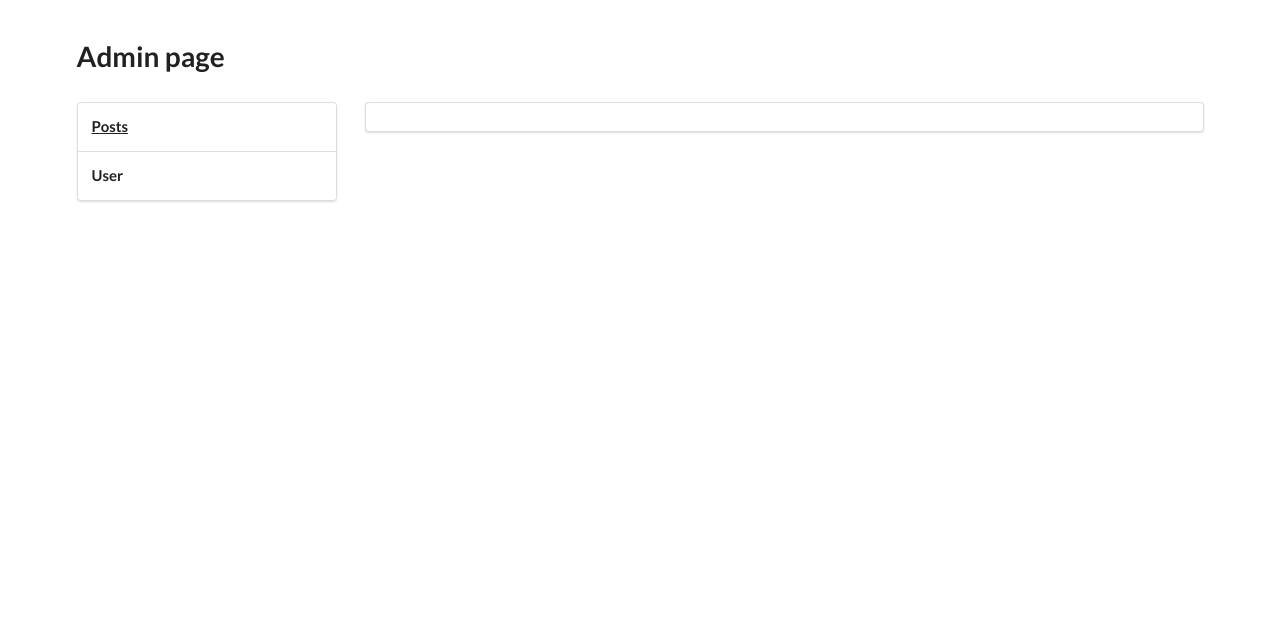
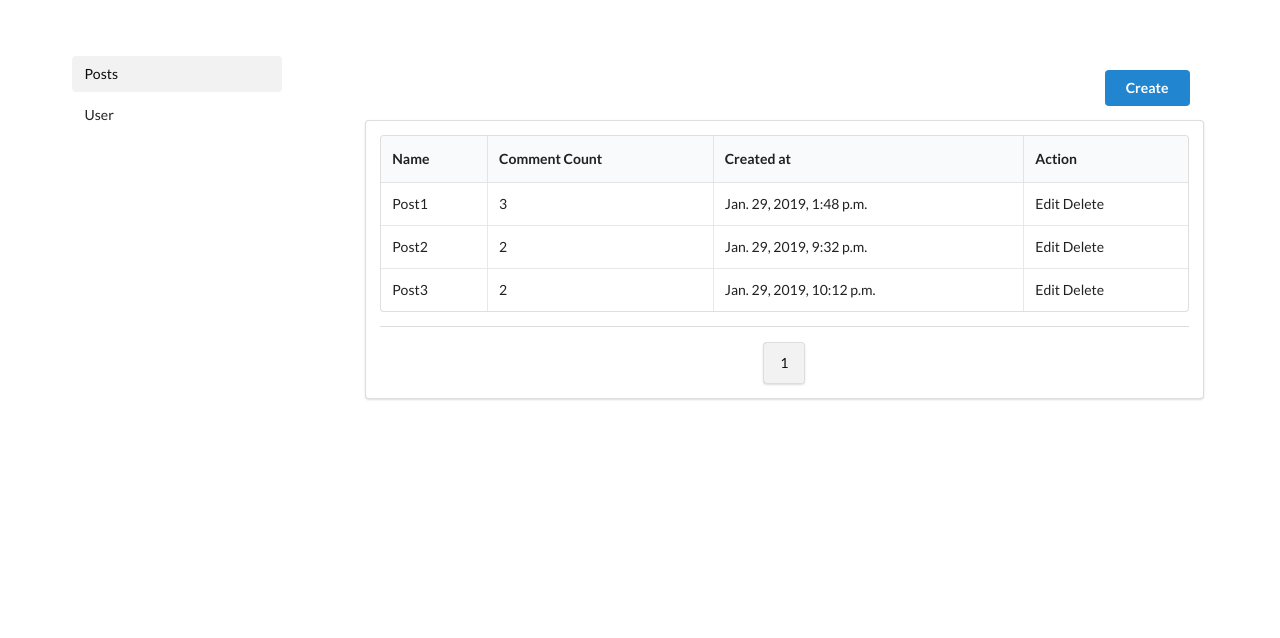
Before and after one commit to jasonsebastian/su-entry-task, a Django app: page /blogs/admin/posts in a window 1280 px wide. Shown: the top 638 px of the page. Run offline with Django 3.2, Linux system fonts and the light colour scheme; a user stored in the database is signed in; data comes from the database, SQL or seed files in the repository; both versions use the stored data as it was after the commit.

Commit message:
Create pagination for admin_posts

```diff
--- a/blogs/templates/base_admin.html
+++ b/blogs/templates/base_admin.html
@@ -13,26 +13,22 @@
 </head>
 <body>
 <div class="ui grid container">
-  <a class="ui huge header" href="{% url 'blogs:admin' %}">Admin page</a>
-  <div class="row">
+  {#  <a class="ui huge header" href="{% url 'blogs:admin' %}">Admin page</a>#}
   <div class="four wide column">
-      <div class="ui segments">
     {% block nav %}
     {% endblock %}
   </div>
-    </div>
   <div class="twelve wide column">
     <div class="row">
-        <div class="right aligned column">
+      <div class="ui basic clearing segment">
         {% block button %}
         {% endblock %}
       </div>
     </div>
     <div class="row">
       <div class="ui segment">
-          {% block user %}
+        {% block table %}
         {% endblock %}
-        </div>
       </div>
     </div>
   </div>
--- a/blogs/templates/blogs/admin_posts.html
+++ b/blogs/templates/blogs/admin_posts.html
@@ -1,10 +1,67 @@
 {% extends 'base_admin.html' %}
 
 {% block nav %}
-  <div class="ui segment">
-    <a class="ui small header"><u>Posts</u></a>
-  </div>
-  <div class="ui segment">
-    <a class="ui small header" href="{% url 'blogs:admin_user' %}">User</a>
+  <div class="ui secondary vertical menu">
+    <a class="active item">Posts</a>
+    <a class="item" href="{% url 'blogs:admin_user' %}">User</a>
   </div>
 {% endblock %}
+
+{% block button %}
+  <button class="ui right floated primary button">Create</button>
+{% endblock %}
+
+{% block table %}
+  <table class="ui unstackable celled table">
+    <thead>
+    <tr>
+      <th>Name</th>
+      <th>Comment Count</th>
+      <th>Created at</th>
+      <th>Action</th>
+    </tr>
+    </thead>
+    <tbody>
+    {% for post in posts %}
+      <tr>
+        <td data-label="Name">{{ post.post_title }}</td>
+        <td data-label="Comment Count">{{ post.comment_set.count }}</td>
+        <td data-label="Created at">{{ post.timestamp }}</td>
+        <td data-label="Action">Edit Delete</td>
+      </tr>
+    {% endfor %}
+    </tbody>
+  </table>
+  <div class="ui divider"></div>
+  <div class="ui centered grid">
+    <div class="center aligned column">
+      <div class="ui compact menu">
+        {% if posts.has_previous %}
+          <a class="item" href="?page=1">
+            1
+          </a>
+          <div class="disabled item">
+            ...
+          </div>
+          <a class="item" href="?page={{ posts.previous_page_number }}">
+            {{ posts.previous_page_number }}
+          </a>
+        {% endif %}
+
+        <a class="active item">{{ posts.number }}</a>
+
+        {% if posts.has_next %}
+          <a class="item" href="?page={{ posts.next_page_number }}">
+            {{ posts.next_page_number }}
+          </a>
+          <div class="disabled item">
+            ...
+          </div>
+          <a class="item" href="?page={{ posts.paginator.num_pages }}">
+            {{ posts.paginator.num_pages }}
+          </a>
+        {% endif %}
+      </div>
+    </div>
+  </div>
+{% endblock %}
--- a/blogs/views.py
+++ b/blogs/views.py
@@ -1,5 +1,6 @@
 from django.contrib.auth import authenticate, login, logout
 from django.contrib.auth.decorators import login_required
+from django.core.paginator import Paginator
 from django.db.models import Q
 from django.http import HttpResponseRedirect
 from django.shortcuts import get_object_or_404, render
@@ -120,7 +121,12 @@ def admin_login(request):
 
 @login_required
 def admin_posts(request):
-    return render(request, 'blogs/admin_posts.html')
+    post_list = Post.objects.all()
+    paginator = Paginator(post_list, 5)
+
+    page = request.GET.get('page')
+    posts = paginator.get_page(page)
+    return render(request, 'blogs/admin_posts.html', {'posts': posts})
 
 
 @login_required
```
Also changed, not shown: blogs/templates/blogs/admin_user.html (+3 -5 lines), db.sqlite3. Lines whose indentation alone changed are shown as unchanged.
